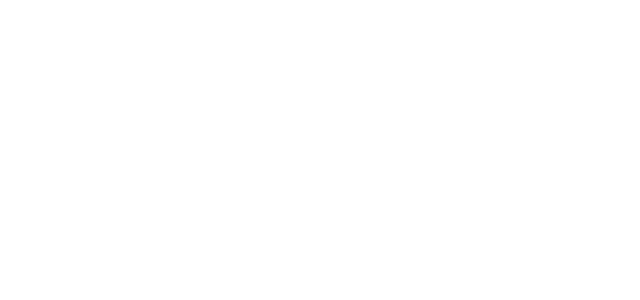
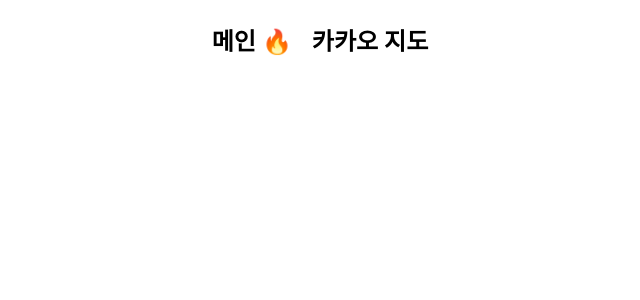
Before and after one commit to KyoJin-Hwang/Lifin-Front, a Next.js app: page / in a window 1280 px wide. Shown: the top 300 px of the page, without its empty margins (320-960 px from the left). Built offline with nearby package versions, Linux system fonts and the light colour scheme.

Commit message:
feat : map 띄우기

```diff
--- a/src/app/(home)/page.tsx
+++ b/src/app/(home)/page.tsx
@@ -4,11 +4,11 @@
 
 import Navigation from '@/components/navigation/navigation';
 import { css } from '@emotion/react';
-import Link from 'next/link';
 const Home = () => {
   return <div css={homeStyle}></div>;
 };
 const homeStyle = css`
+  color: black;
   height: 100vh;
 `;
 
--- a/src/app/(map)/page.tsx
+++ /dev/null
@@ -1,5 +0,0 @@
-const Test = () => {
-  return <div>test</div>;
-};
-
-export default Test;
--- a/src/components/navigation/navigation.tsx
+++ b/src/components/navigation/navigation.tsx
@@ -1,5 +1,28 @@
+/** @jsxImportSource @emotion/react */
+'use client';
+
+import { css } from '@emotion/react';
+import Link from 'next/link';
+import { usePathname } from 'next/navigation';
+
 const Navigation = () => {
-  return <div></div>;
+  const path = usePathname();
+  return (
+    <div css={navStyle}>
+      <Link href={'/'}>메인 {path === '/' ? '🔥' : ''}</Link>
+      <Link href={'/maps/kakao'}>
+        카카오 지도 {path === '/maps/kakao' ? '🔥' : ''}
+      </Link>
+    </div>
+  );
 };
 
 export default Navigation;
+const navStyle = css`
+  margin: 30px 0px;
+  justify-content: center;
+  display: flex;
+  gap: 20px;
+  font-size: 24px;
+  font-weight: bold;
+`;
```
Also changed, not shown: src/app/(map)/layout.tsx (+3 -8 lines), src/app/(map)/maps/kakao/page.tsx (+4 -13 lines), src/components/Map/map.tsx (added, +43 -0 lines).
